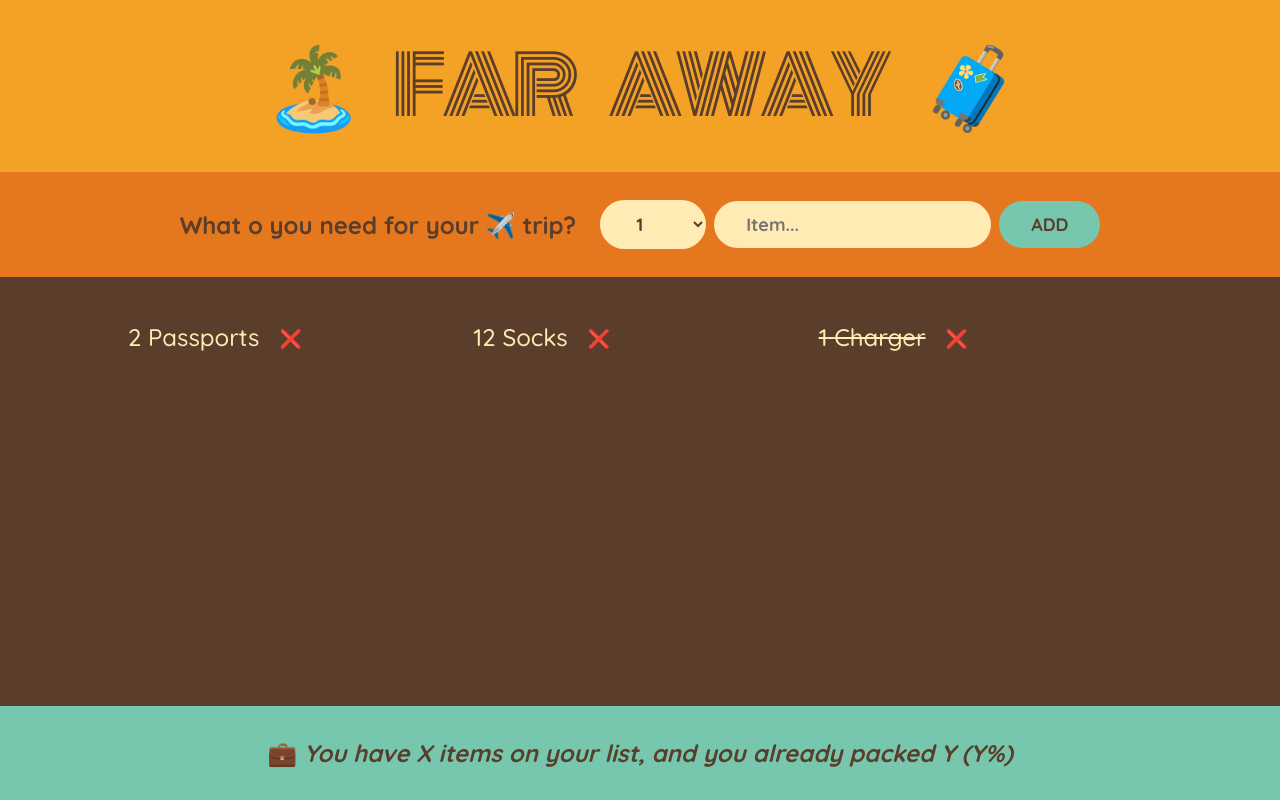
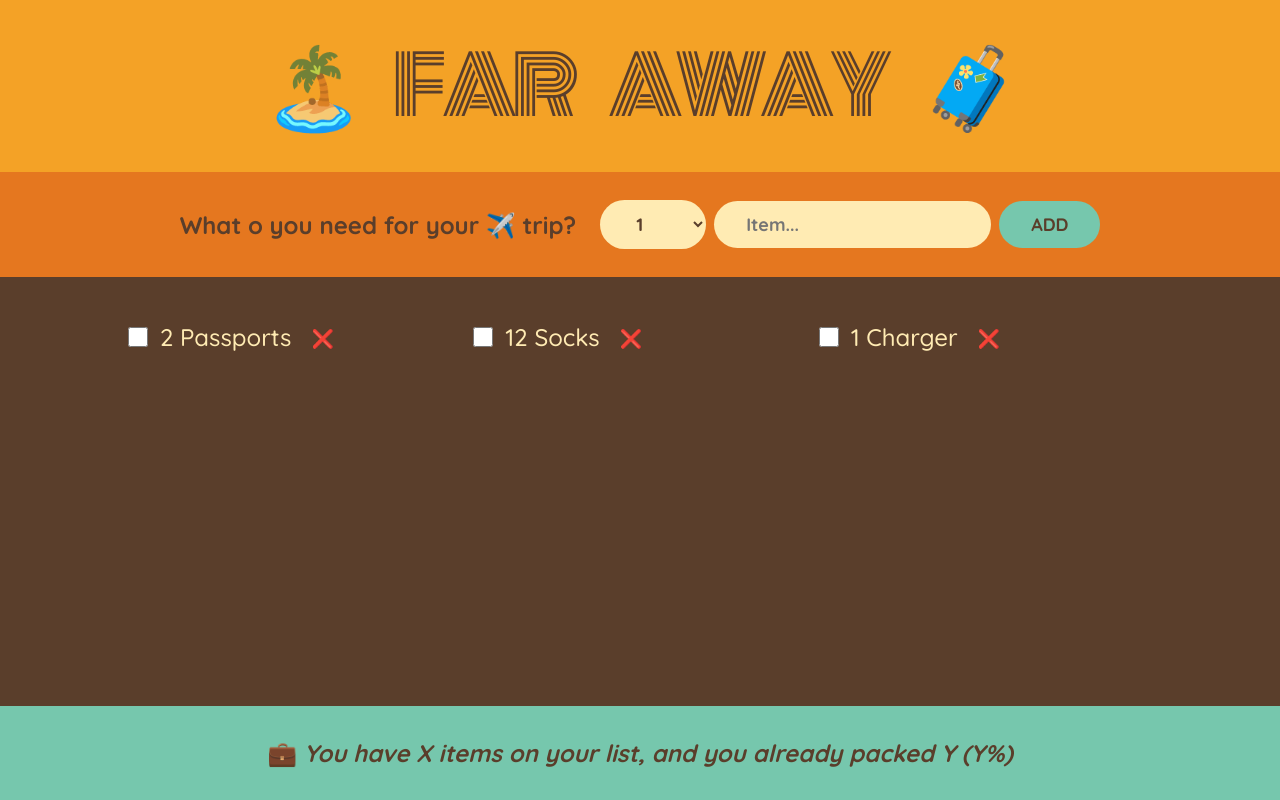
Before and after one commit to a-levitt/react.far_away, a React (Vite) app: page / in a window 1280 px wide. Built offline with nearby package versions, Linux system fonts and the light colour scheme.

Commit message:
Handle packing items

```diff
--- a/src/App.jsx
+++ b/src/App.jsx
@@ -7,7 +7,7 @@ import {useState} from "react";
 const initialItems = [
     { id: 1, description: "Passports", quantity: 2, packed: false },
     { id: 2, description: "Socks", quantity: 12, packed: false },
-    { id: 3, description: "Charger", quantity: 1, packed: true },
+    { id: 3, description: "Charger", quantity: 1, packed: false },
 ];
 
 function App() {
@@ -21,12 +21,19 @@ function App() {
       setItems(items=>items.filter(item=>item.id !== id))
   }
 
+  function handleToggleItem(id) {
+      setItems(items => items.map(item => item.id === id ? {...item, packed: !item.packed} : item));
+  }
+
   return (
     <div className="app">
       <Logo />
       <Form onAddItems={handleAddItems} />
-      <PackingList items={items}
-                   onDeleteItem={handleDeleteItem} />
+      <PackingList
+          items={items}
+          onDeleteItem={handleDeleteItem}
+          onToggleItem={handleToggleItem}
+      />
       <Stats />
     </div>
   )
--- a/src/components/Item.jsx
+++ b/src/components/Item.jsx
@@ -1,6 +1,11 @@
-function Item({item, onDeleteItem}) {
+function Item({item, onDeleteItem, onToggleItem}) {
     return (
     <li>
+        <input
+            type="checkbox"
+            value={item.packed}
+            onChange={() => onToggleItem(item.id)}
+        />
         <span style={item.packed ? {textDecoration: "line-through"} : {}}>
            {item.quantity} {item.description}
         </span>
--- a/src/components/PackingList.jsx
+++ b/src/components/PackingList.jsx
@@ -1,6 +1,6 @@
 import Item from "./Item.jsx";
 
-function PackingList({items, onDeleteItem}) {
+function PackingList({items, onDeleteItem, onToggleItem}) {
     return (
         <div className="list">
             <ul>
@@ -9,6 +9,7 @@ function PackingList({items, onDeleteItem}) {
                         key={item.id}
                         item={item}
                         onDeleteItem={onDeleteItem}
+                        onToggleItem={onToggleItem}
                     />
                 ))}
             </ul>
```
